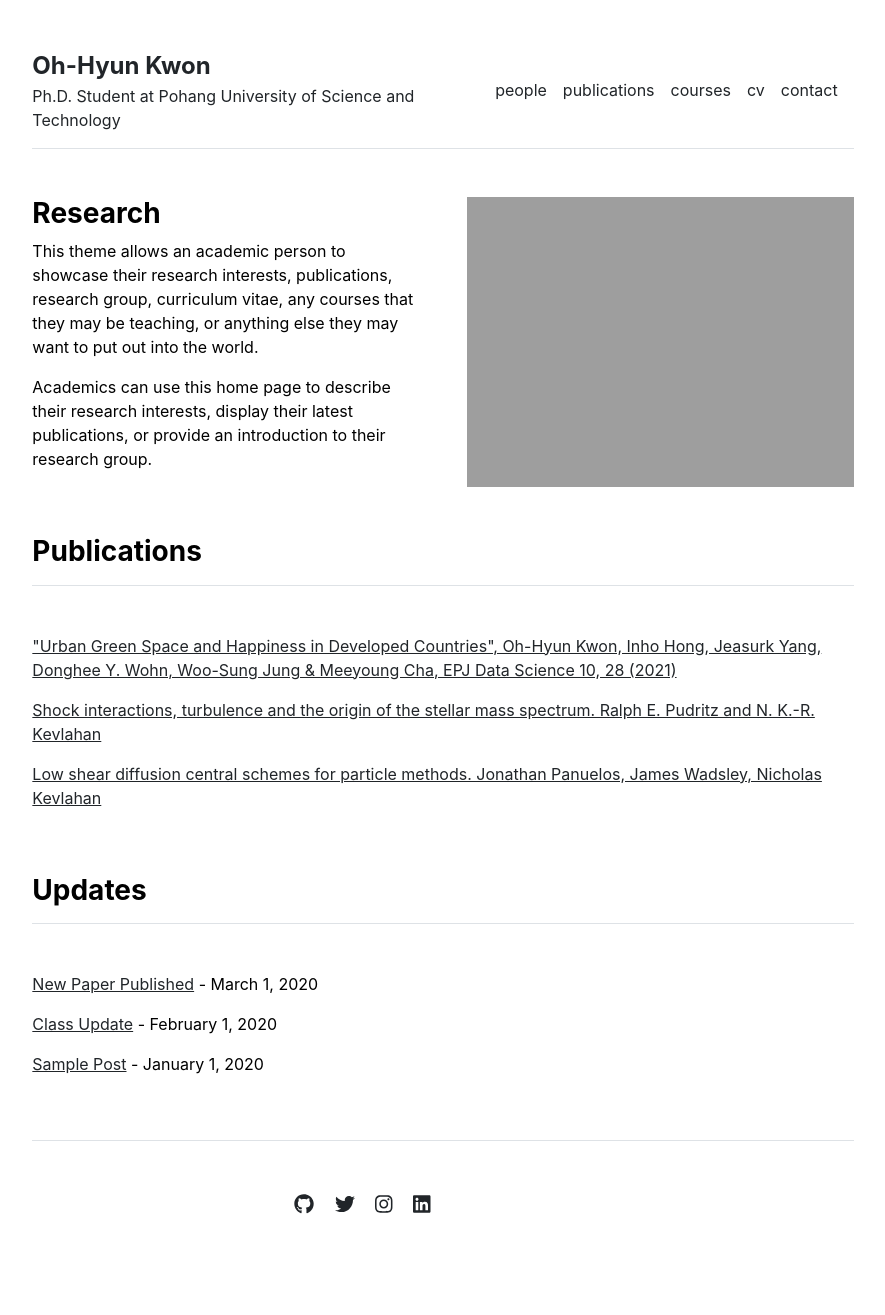
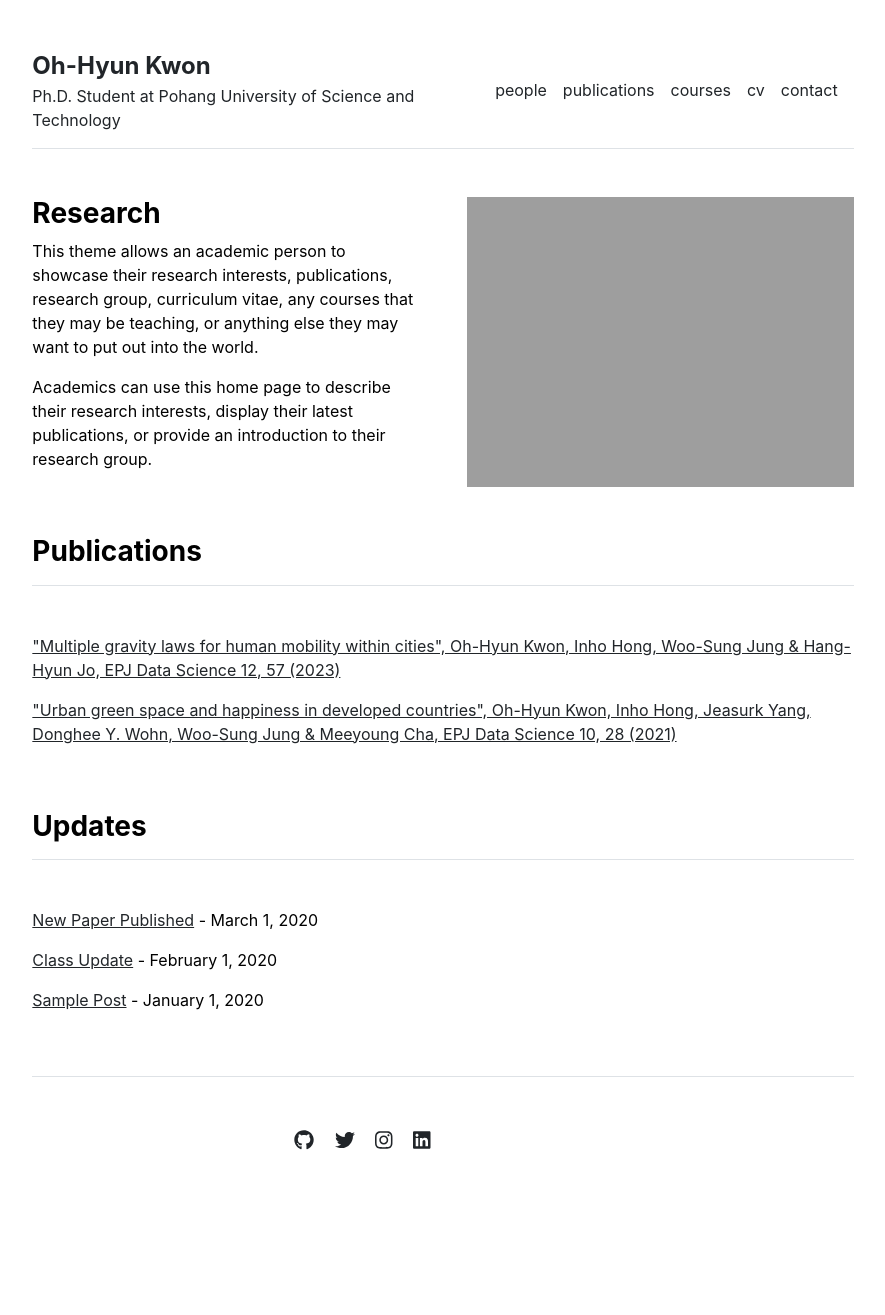
Before and after one commit to pothyd/pothyd.github.io, a Jekyll site: the page built from index.md, in a window 1280 px wide. Shown: the whole page, without its empty margins (197-1082 px from the left). Built offline with Jekyll 4.4.1, drawn with Linux system fonts in a browser that asks for light colours; after the commit the page ends 1251 px from its top, so only the background shows below that.

Commit message:
Update publications.yml

```diff
--- a/_data/publications.yml
+++ b/_data/publications.yml
@@ -1,10 +1,8 @@
 featured:
-- {name: '"Urban Green Space and Happiness in Developed Countries", Oh-Hyun Kwon, Inho Hong, Jeasurk Yang, Donghee Y. Wohn, Woo-Sung Jung & Meeyoung Cha, EPJ Data Science 10, 28 (2021)', url: 'https://epjdatascience.springeropen.com/articles/10.1140/epjds/s13688-021-00278-7'}
-- {name: 'Shock interactions, turbulence and the origin of the stellar mass spectrum. Ralph E. Pudritz and N. K.-R. Kevlahan', url: 'http://ms.mcmaster.ca/kevla/pdf/articles/PhilTransRSoc_2013.pdf'}
-- {name: 'Low shear diffusion central schemes for particle methods. Jonathan Panuelos, James Wadsley, Nicholas Kevlahan', url: 'http://ms.mcmaster.ca/kevla/pdf/articles/jcp_v414.pdf'}
+- {name: '"Multiple gravity laws for human mobility within cities", Oh-Hyun Kwon, Inho Hong, Woo-Sung Jung & Hang-Hyun Jo, EPJ Data Science 12, 57 (2023)', url: 'https://epjdatascience.springeropen.com/articles/10.1140/epjds/s13688-023-00438-x'}
+- {name: '"Urban green space and happiness in developed countries", Oh-Hyun Kwon, Inho Hong, Jeasurk Yang, Donghee Y. Wohn, Woo-Sung Jung & Meeyoung Cha, EPJ Data Science 10, 28 (2021)', url: 'https://epjdatascience.springeropen.com/articles/10.1140/epjds/s13688-021-00278-7'}
 
 index:
-- {name: '"Urban Green Space and Happiness in Developed Countries", Oh-Hyun Kwon, Inho Hong, Jeasurk Yang, Donghee Y. Wohn, Woo-Sung Jung & Meeyoung Cha, EPJ Data Science 10, 28 (2021)', url: 'https://epjdatascience.springeropen.com/articles/10.1140/epjds/s13688-021-00278-7'}
-- {name: 'Shock interactions, turbulence and the origin of the stellar mass spectrum. Ralph E. Pudritz and N. K.-R. Kevlahan', url: 'http://ms.mcmaster.ca/kevla/pdf/articles/PhilTransRSoc_2013.pdf'}
-- {name: 'Low shear diffusion central schemes for particle methods. Jonathan Panuelos, James Wadsley, Nicholas Kevlahan', url: 'http://ms.mcmaster.ca/kevla/pdf/articles/jcp_v414.pdf'}
-- {name: 'Numerical solutions of thin film equations for polymer flows. Thomas. Salez, Joshua D. McGraw, Sara Cormier, Oliver Bäumchen, Kari Dalnoki-Veress, and Elie Raphaël', url: 'https://static1.squarespace.com/static/5684891d7086d74497aeb71f/t/56ec510d2fe1319543ab6d6f/1458327821946/10.1140-epje-i2012-12114-x.pdf'}
+- {name: '"Multiple gravity laws for human mobility within cities", Oh-Hyun Kwon, Inho Hong, Woo-Sung Jung & Hang-Hyun Jo, EPJ Data Science 12, 57 (2023)', url: 'https://epjdatascience.springeropen.com/articles/10.1140/epjds/s13688-023-00438-x'}
+- {name: '"Urban green space and happiness in developed countries", Oh-Hyun Kwon, Inho Hong, Jeasurk Yang, Donghee Y. Wohn, Woo-Sung Jung & Meeyoung Cha, EPJ Data Science 10, 28 (2021)', url: 'https://epjdatascience.springeropen.com/articles/10.1140/epjds/s13688-021-00278-7'}
+- {name: '"Tracing the evolution of physics with a keyword co-occurrence network", Taekho You, Jisung Yoon, Oh-Hyun Kwon & Woo-Sung Jung, <i>Journal of the Korean Physical Society<\i> 78, 236–243 (2021)', url: 'https://link.springer.com/article/10.1007/s40042-020-00051-5'}
```
